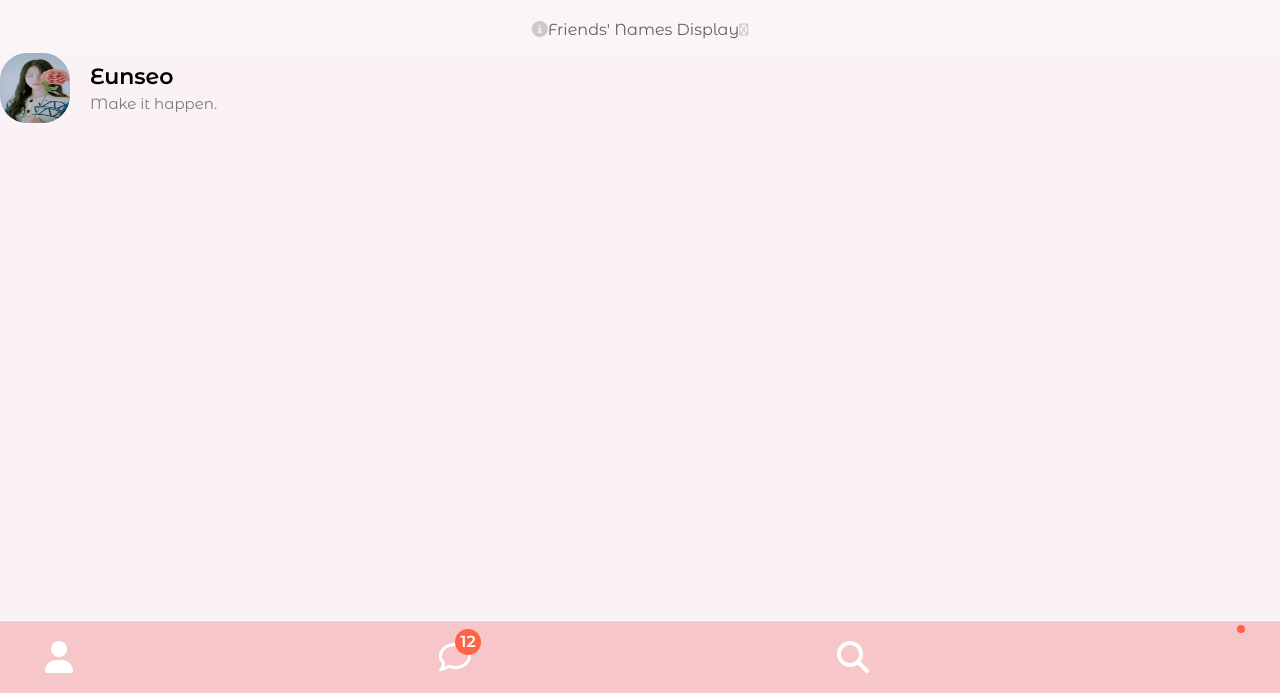
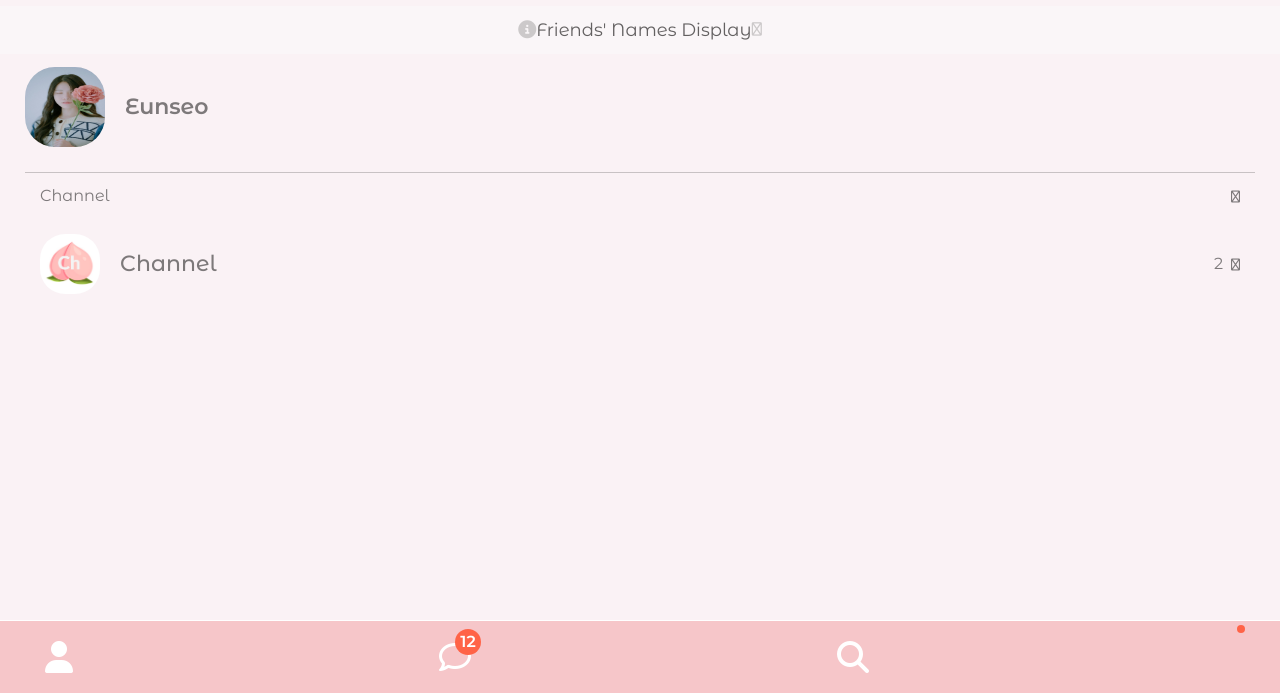
Before and after one commit to EUNSEOVV/peach-clone, a plain HTML site: page friends.html in a window 1280 px wide. Shown: the part 107-800 px from the top of the page. Drawn offline with Linux system fonts and the light colour scheme; a web font is replaced by a local one.

Commit message:
Finishing Friends

```diff
--- a/css/components/screen-header.css
+++ b/css/components/screen-header.css
@@ -2,7 +2,7 @@
     display: flex;
     justify-content: space-between;
     align-items: center;
-    padding:25px;
+    padding:var(--horizontal-space);
 }
 
 .screen-header__title{
@@ -11,6 +11,10 @@
 }
 
 .screen-header__icons span{
-    margin-left: 25px;
+    margin-left: 20px;
 
 }
+
+.friends-screen{
+    padding: 0px var(--horizontal-space);
+}
--- a/css/components/user-component.css
+++ b/css/components/user-component.css
@@ -1,6 +1,8 @@
 .user-component{
     display: flex;
+    justify-content:space-between;
 }
+
 
 .user-component,
 .user-component :first-child{
@@ -8,10 +10,12 @@
     align-items: center;
 }
 
+
+
 .user-component__avatar{
     width:70px;
     height:70px;
-    border-radius: 27px;
+    border-radius: 30px;
     margin-right: 20px;
 }
 
@@ -25,3 +29,43 @@
     font-size: 15px;
     color:rgba(0,0,0,0.5);
 }
+
+.user-component__avatar--xl{
+    width:80px;
+    height:80px;
+}
+
+.user-component__avatar--sm{
+    width:60px;
+    height:60px;
+    border-radius: 25px;
+}
+
+.user-component__title--not-bold{
+    font-weight: 500;
+}
+
+.friends-screen__channel{
+    margin-top: 25px;
+    border-top: 1px solid rgba(0,0,0,0.2);
+    padding: 15px;
+}
+
+.friends-screen__channel-header{
+    margin-bottom: 30px;
+    display: flex;
+    justify-content: space-between;
+    align-items: center;
+    color: rgba(0,0,0,0.5);
+}
+
+
+.user-component__column span{
+    padding-right: 8px;
+}
+
+.user-component :last-child{
+    display: flex;
+    align-items: center;
+    color: rgba(0,0,0,0.5);
+}
--- a/css/screens/friends.css
+++ b/css/screens/friends.css
@@ -4,8 +4,24 @@
     background-color: #fafafa;
     padding:15px 0px;
     opacity: 0.6;
+    font-size: 18px;
+    margin-bottom: 13px;
 }
 
 #friends-display-link i{
     color:rgba(0, 0, 0, 0.3);
 }
+
+.friends-screen__channel{
+    margin-top: 25px;
+    border-top: 1px solid rgba(0,0,0,0.2);
+    padding: 15px;
+}
+
+.friends-screen__channel-header{
+    margin-bottom: 30px;
+    display: flex;
+    justify-content: space-between;
+    align-items: center;
+    color: rgba(0,0,0,0.5);
+}
--- a/css/variables.css
+++ b/css/variables.css
@@ -1,4 +1,5 @@
 :root{
     --peach: #f6c6c9;
     --peach-background:#faf2f5;
+    --horizontal-space: 25px;
 }
--- a/friends.html
+++ b/friends.html
@@ -33,18 +33,35 @@
     <a id="friends-display-link">
         <i class="fa-sharp fa-solid fa-circle-info"></i>Friends' Names Display<i class="fa-regular fa-chevron-right fa-xs"></i>
     </a>
-
-    <div class="user-component">
-        <div class="user-component__column">
-            <img src="eunseo.jpg" class="user-component__avatar"/>
-            <div class="user-component__text">
-                <h4 class="user-component__title">Eunseo</h4>
-                <h6 class="user-component__subtitle">Make it happen.</h6>
+    <main class="friends-screen">
+        <div class="user-component">
+            <div class="user-component__column">
+                <img src="eunseo.jpg" class="user-component__avatar user-component__avatar--xl"/>
+                <div class="user-component__text">
+                    <h4 class="user-component__title">Eunseo</h4>
+                    <!--<h6 class="user-component__subtitle">Make it happen.</h6>-->
+                </div>
             </div>
         </div>
-        <div class="user-component__column"></div>
-
-    </div>
+        <div class="friends-screen__channel">
+            <div class="friends-screen__channel-header">
+                <span>Channel</span>
+                <i class="fa-regular fa-chevron-up fa-xs"></i>
+            </div>
+            <div class="user-component">
+                <div class="user-component__column">
+                    <img src="peach4.png" class="user-component__avatar user-component__avatar--sm"/>
+                    <div class="user-component__text">
+                        <h4 class="user-component__title user-component__title--not-bold">Channel</h4>
+                    </div>
+                </div>
+                <div class="user-component__column">
+                    <span>2</span>
+                    <i class="fa-regular fa-chevron-right fa-xs"></i>
+                </div>
+            </div>
+        </div>
+    </main>
 
     <nav class="nav">
         <ul class="nav__list">
```
Also changed, not shown: peach4.png (added).
